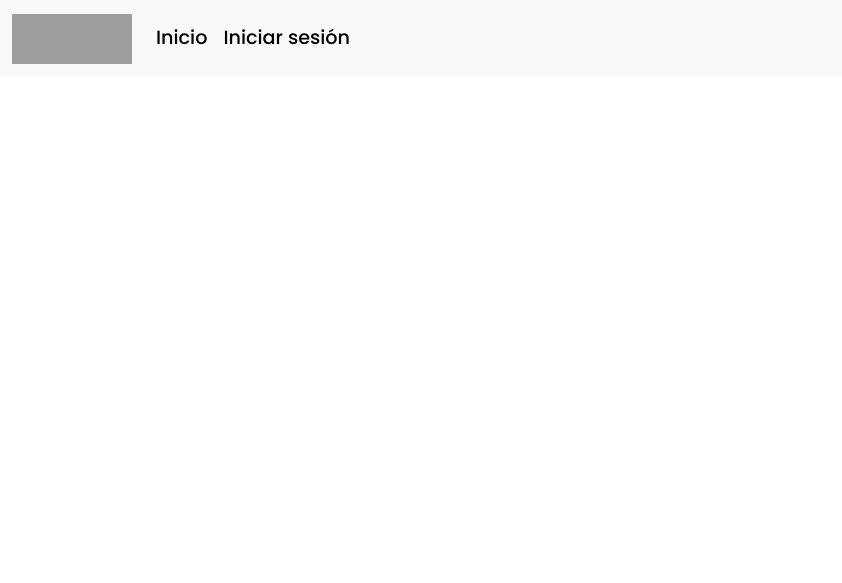
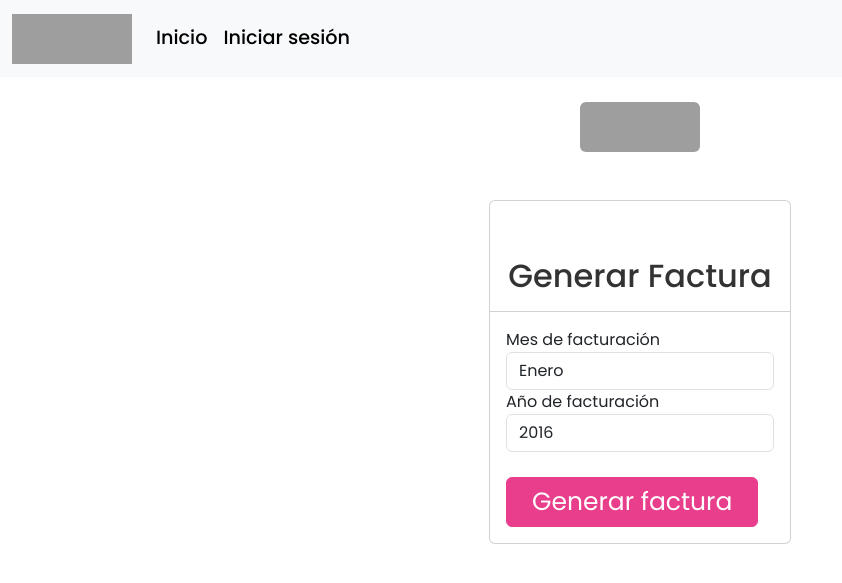
Before and after one commit to MiguelAngelSilva0108/LoginFactura, a PHP site: page /LoginFactura/paginas/crearfactura.php in a window 1280 px wide. Shown: the top 583 px of the page, without its empty margins (0-842 px from the left). Run offline with PHP 8.4, Linux system fonts and the light colour scheme; grey boxes are pictures that could not be loaded.

Commit message:
Add files via upload

```diff
--- a/LoginFactura/paginas/crearfactura.php
+++ b/LoginFactura/paginas/crearfactura.php
@@ -1,4 +1,3 @@
-
 <!DOCTYPE html>
 <html lang="en">
 
@@ -18,8 +17,49 @@
 
 <body>
     <?PHP require('../navbar/navbar.php'); ?>
-
-
+    <a href="/LoginFactura/index.php">
+            <img src="https://upload.wikimedia.org/wikipedia/commons/9/95/Logotipo_izzi_negativo.png" width="120"
+                height="50" class="rounded mx-auto d-block" alt="...">
+        </a>
+    <div class="row">
+  <div class="col-sm-6 col-lg-3 offset-15 mt-5 mx-auto">
+    <div class="card pt-5" style="font-family: 'Poppins', sans-serif;">
+      <div class="card-header">
+        <h2 class="form-title" style="font-family: 'Poppins', sans-serif;">Generar Factura</h2>
+      </div>
+      <div class="card-body">
+        <form action="../administrador/factura/factura.php" method="POST" class="form-register">
+          <div class="form-group">
+            <label for="mes_facturacion">Mes de facturación</label>
+            <select name="mes_facturacion" id="mes_facturacion" class="form-control">
+              <option value="1">Enero</option>
+              <option value="2">Febrero</option>
+              <option value="3">Marzo</option>
+              <option value="4">Abril</option>
+              <option value="5">Mayo</option>
+              <option value="6">Junio</option>
+              <option value="7">Julio</option>
+              <option value="8">Agosto</option>
+              <option value="9">Septiembre</option>
+              <option value="10">Octubre</option>
+              <option value="11">Noviembre</option>
+              <option value="12">Diciembre</option>
+            </select>
+          </div>
+          <div class="form-group">
+            <label for="anio_facturacion">Año de facturación</label>
+            <select name="anio_facturacion" id="anio_facturacion" class="form-control">
+              <?php for ($i = 2016; $i <= 2022; $i++) { ?>
+                <option value="<?php echo $i; ?>"><?php echo $i; ?></option>
+              <?php } ?>
+            </select>
+          </div>
+          <button type="submit" class="btn btn-primary rounded style="font-family: 'Poppins', sans-serif;"">Generar factura</button>
+        </form>
+      </div>
+    </div>
+  </div>
+</div>
 
 
 
```
